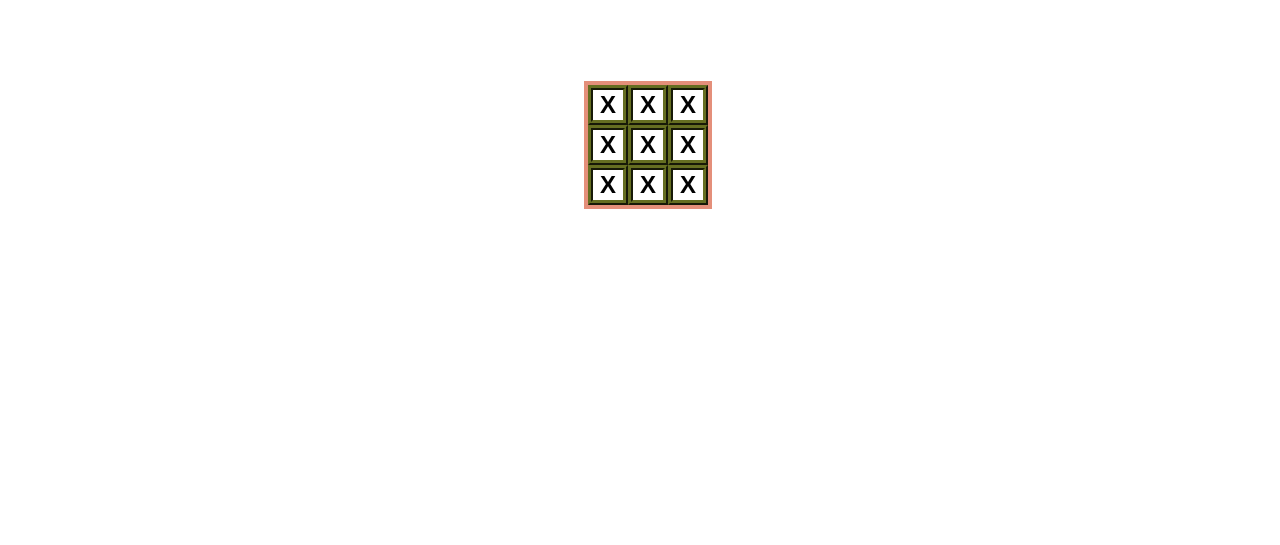
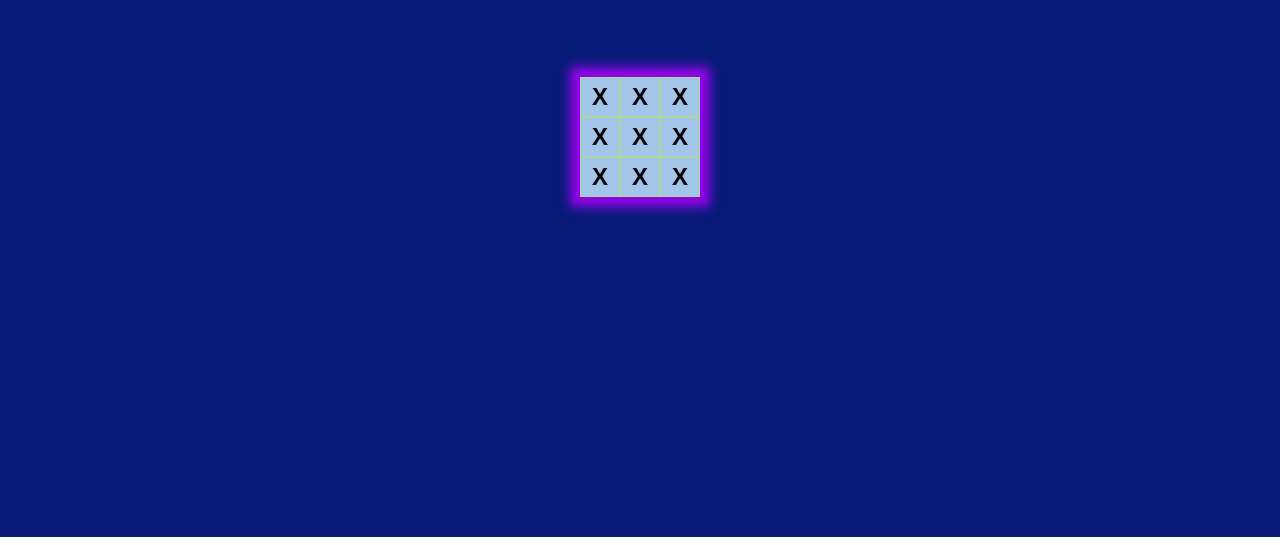
Before and after one commit to Folk555/reactjs_demo, a React (Create React App) app: page / in a window 1280 px wide. Shown: the part 263-808 px from the top of the page. Built offline with nearby package versions, Linux system fonts and the light colour scheme.

Commit message:
добавлены стили цвета для экрана и игрвого поля

```diff
--- a/src/css/App.css
+++ b/src/css/App.css
@@ -1,6 +1,6 @@
 .square {
-    background: white;
-    border: 5px ridge #656e21;
+    background: rgb(161, 198, 233);
+    border: 1px solid #add896;
     /*<!--float: left;-->*/
     font-size: 24px;
     font-weight: bold;
@@ -22,8 +22,9 @@
 
 /*Служебный блок для вертикального выравнивания*/
 .main_container {
-    align-items: center;
-    justify-content: center;
+    background: rgb(7, 27, 119);
+    top: 0;
+    left: 0;
     position: absolute;
     width: 100%;
     height: 100%;
@@ -31,9 +32,9 @@
 
 .board {
     background: rgb(129, 235, 217);
-    border: 4px solid #e48f7a;
     display: table;
     margin: auto;
+    box-shadow: 0px 0px 10px 10px #9903f0f5;
     /*для вертикального выравнивания*/
     position: relative;
     top: 50%;
```
